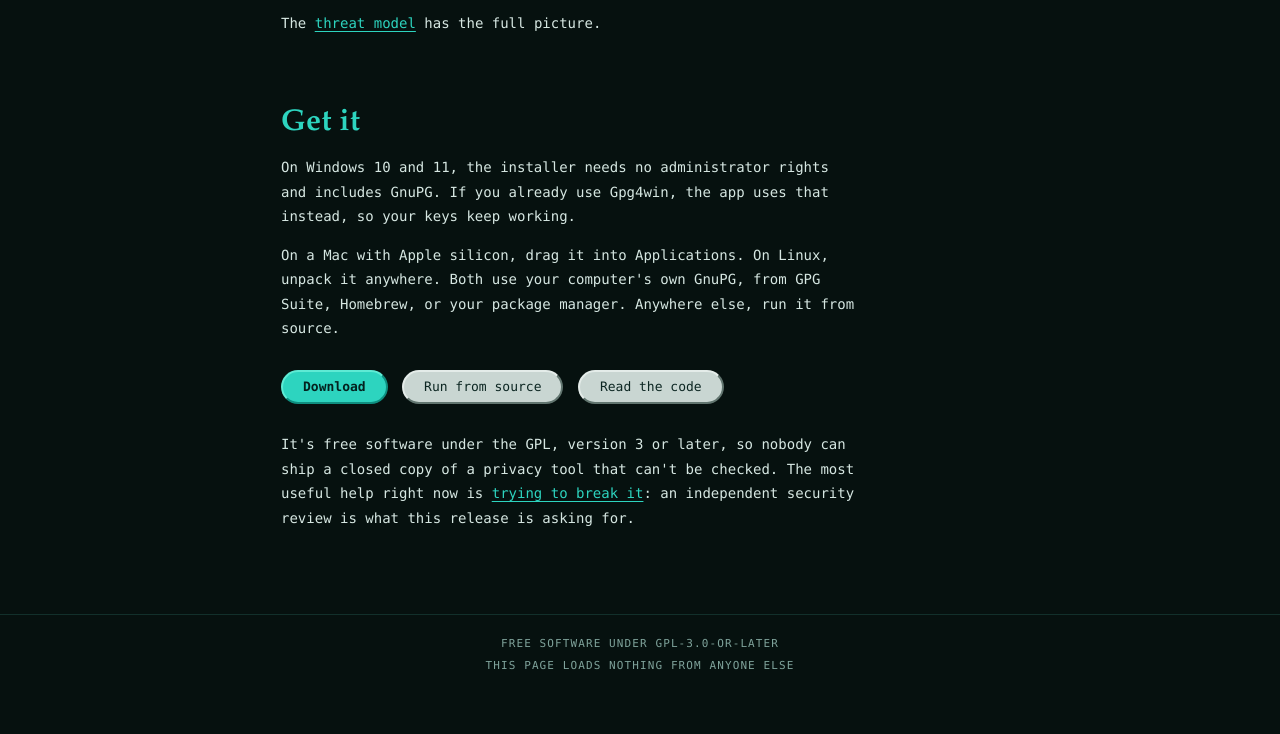
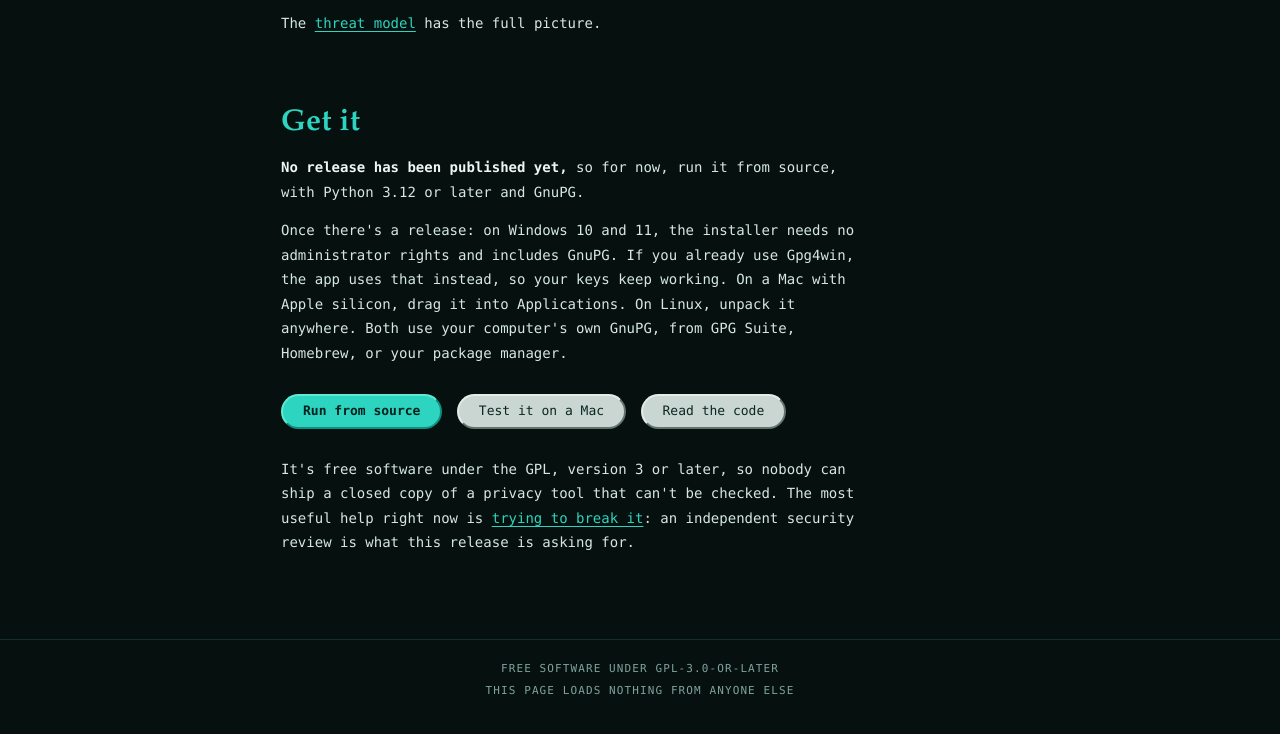
Before and after one commit to N-Bermparis/mindyourownbytes, a plain HTML site: page docs/index.html in a window 1280 px wide. Shown: the part 4352-5086 px from the top of the page. Before the commit the page ends 5061 px from the top, so only its background shows below. Drawn offline with Linux system fonts and the light colour scheme.

Commit message:
Welcome contributors, and move the Mac build off a retired runner
GitHub retired macos-14 on 2 November 2026, so the Downloads workflow's
Mac jobs could no longer run. The Mac download is now built on macos-15,
still Apple silicon, and tested on macos-15 and macos-26, the oldest and
newest that GitHub offers.

The README now opens with the help that's wanted and where things
stand, and says plainly that nothing has been released yet, as does the
website. docs/TESTING_MACOS.md gives Mac testers exact steps, with their
real keys kept out of it, and CONTRIBUTING.md gains a first-contribution
section. The release checklist gains checks for retired runners and for
removing the not-released-yet notes.

Co-Authored-By: Claude Opus 5.5 <noreply@anthropic.com>

```diff
--- a/docs/index.html
+++ b/docs/index.html
@@ -170,11 +170,11 @@
 
   <section id="get">
     <h2>Get it</h2>
-    <p>On Windows 10 and 11, the installer needs no administrator rights and includes GnuPG. If you already use Gpg4win, the app uses that instead, so your keys keep working.</p>
-    <p>On a Mac with Apple silicon, drag it into Applications. On Linux, unpack it anywhere. Both use your computer's own GnuPG, from GPG Suite, Homebrew, or your package manager. Anywhere else, run it from source.</p>
+    <p><strong>No release has been published yet,</strong> so for now, run it from source, with Python 3.12 or later and GnuPG.</p>
+    <p>Once there's a release: on Windows 10 and 11, the installer needs no administrator rights and includes GnuPG. If you already use Gpg4win, the app uses that instead, so your keys keep working. On a Mac with Apple silicon, drag it into Applications. On Linux, unpack it anywhere. Both use your computer's own GnuPG, from GPG Suite, Homebrew, or your package manager.</p>
     <p class="actions">
-      <a class="pill primary" href="https://github.com/N-Bermparis/mindyourownbytes/releases">Download</a>
-      <a class="pill" href="https://github.com/N-Bermparis/mindyourownbytes#run-from-source">Run from source</a>
+      <a class="pill primary" href="https://github.com/N-Bermparis/mindyourownbytes#run-from-source">Run from source</a>
+      <a class="pill" href="https://github.com/N-Bermparis/mindyourownbytes/blob/main/docs/TESTING_MACOS.md">Test it on a Mac</a>
       <a class="pill" href="https://github.com/N-Bermparis/mindyourownbytes">Read the code</a>
     </p>
     <p>It's free software under the GPL, version 3 or later, so nobody can ship a closed copy of a privacy tool that can't be checked. The most useful help right now is <a href="https://github.com/N-Bermparis/mindyourownbytes/blob/main/docs/THREAT_MODEL.md">trying to break it</a>: an independent security review is what this release is asking for.</p>
```
Also changed, not shown: 5 other files.
